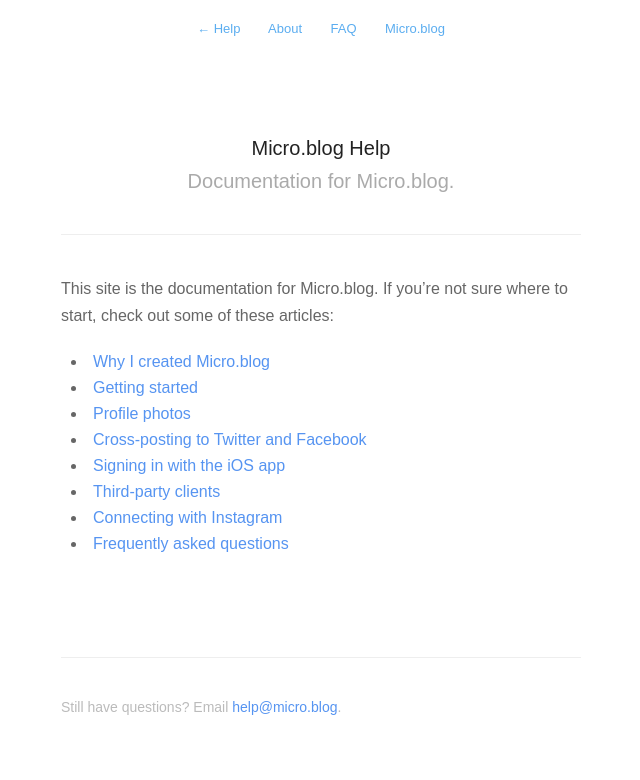
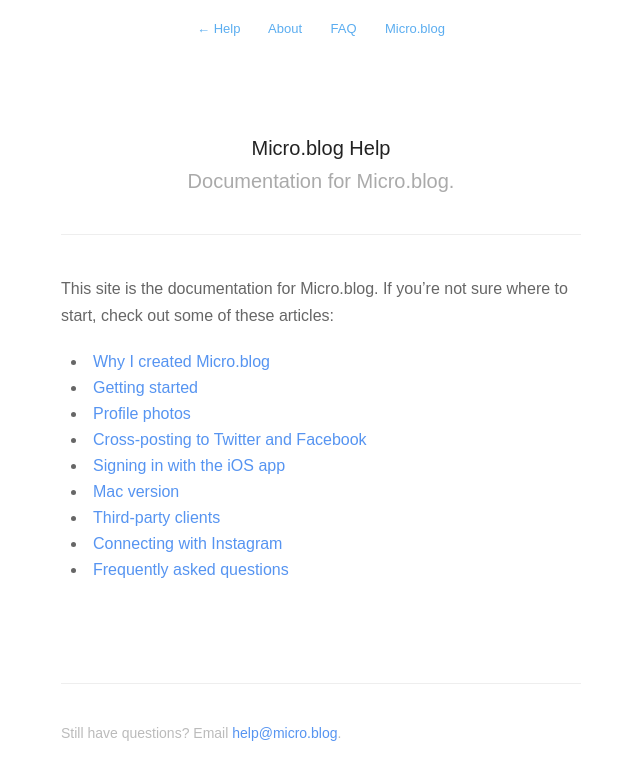
Before and after one commit to microdotblog/help.micro.blog, a Jekyll site: the page built from about.md, in a window 1280 px wide. Shown: the top 780 px of the page, without its empty margins (319-959 px from the left). Built offline with Jekyll 4.4.1, drawn with Linux system fonts in a browser that asks for light colours; nearby versions of some CDN libraries.

Commit message:
Fixed help navigation, added Mac to about.

```diff
--- a/_includes/navigation.html
+++ b/_includes/navigation.html
@@ -1,5 +1,5 @@
 <nav class="main-nav">
-    {% if page.url != "/index.html" %}
+    {% if page.title != "Micro.blog Help" %}
         <a href='/'> <span class="arrow">←</span> Help </a>
     {% endif %}
 
--- a/about.md
+++ b/about.md
@@ -12,6 +12,7 @@
 	<li class="about_link"><a href="/2015/profile-photos/">Profile photos</a></li>
 	<li class="about_link"><a href="/2016/cross-posting-twitter/">Cross-posting to Twitter and Facebook</a></li>
 	<li class="about_link"><a href="/2015/signing-in-ios/">Signing in with the iOS app</a></li>
+	<li class="about_link"><a href="/2017/mac-version/">Mac version</a></li>
 	<li class="about_link"><a href="/2017/micropub-clients/">Third-party clients</a></li>
 	<li class="about_link"><a href="/2017/instagram/">Connecting with Instagram</a></li>
 	<li class="about_link"><a href="/faq/">Frequently asked questions</a></li>
```
